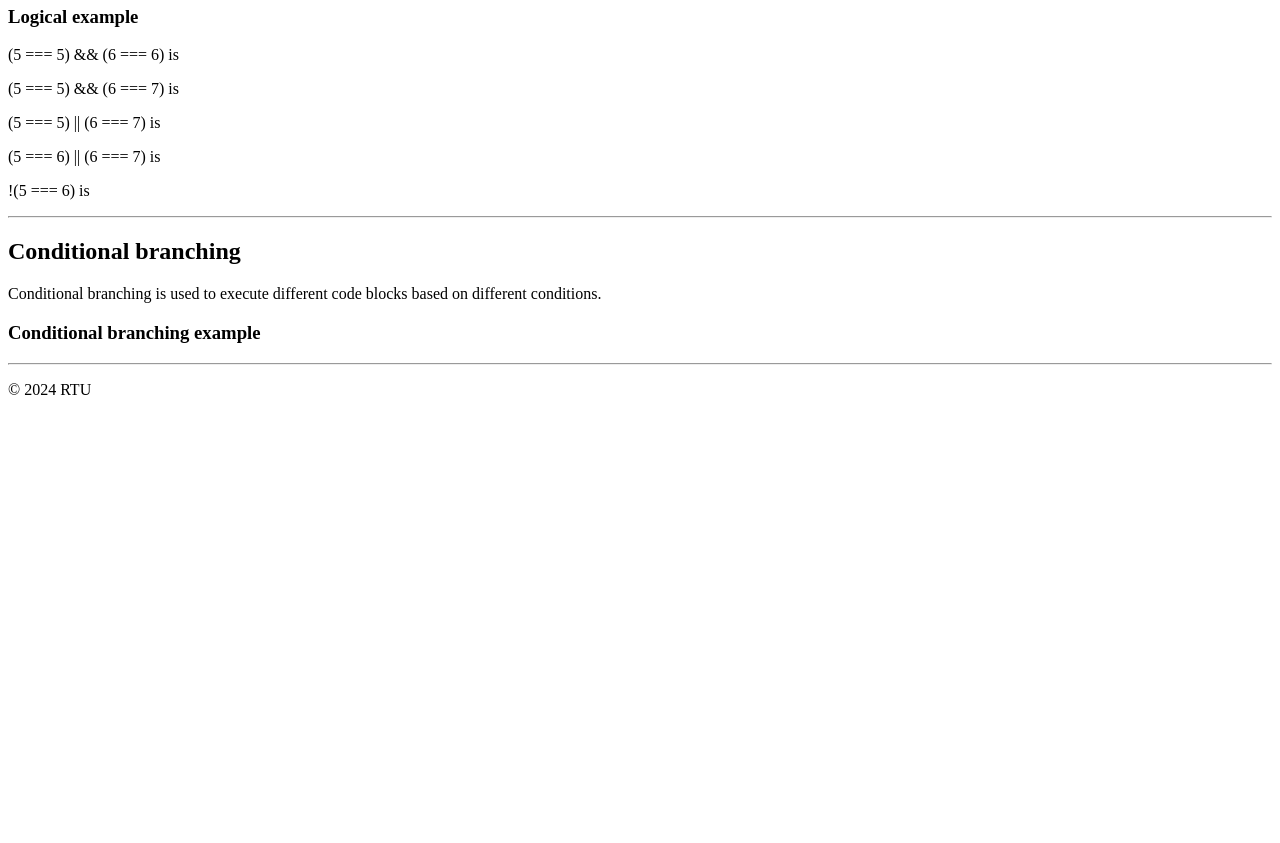
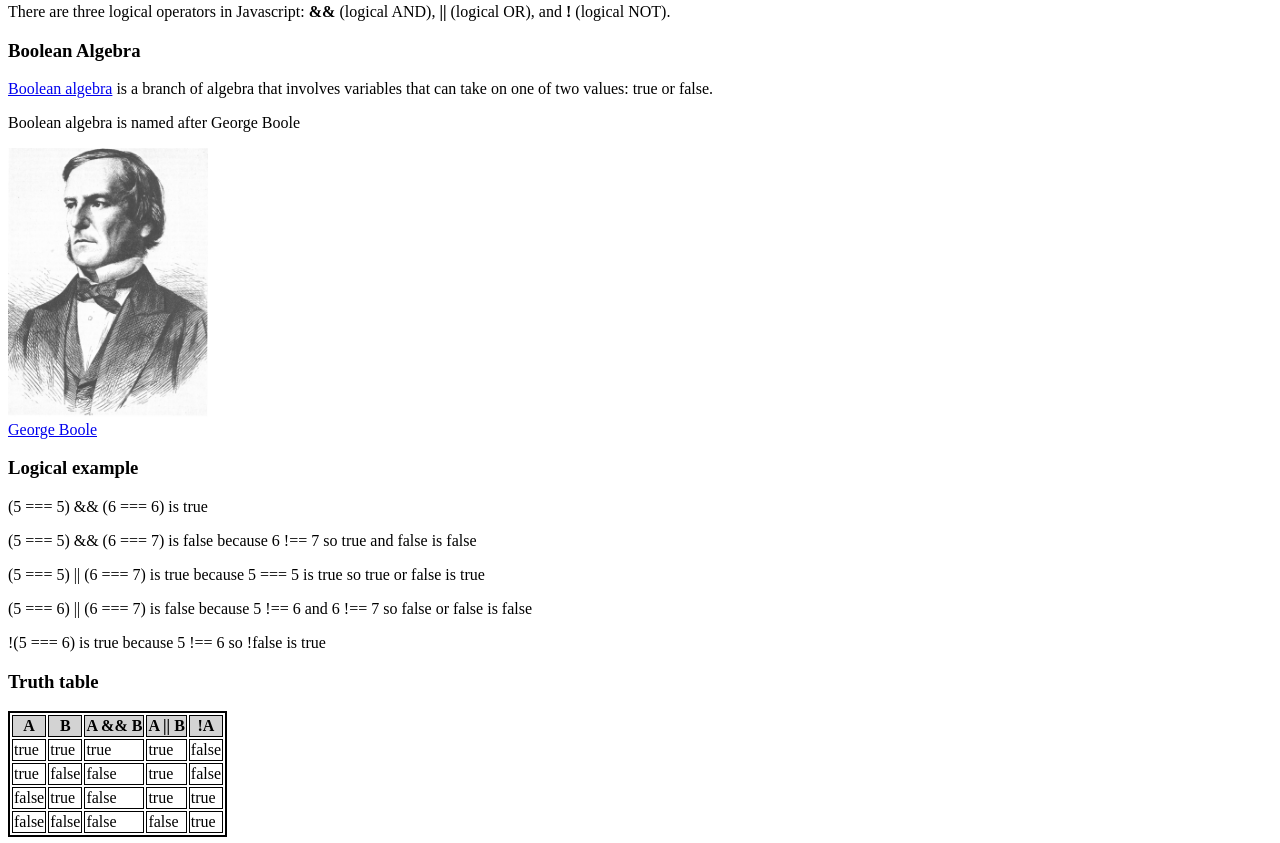
Before and after one commit to ValRCS/RTU_DE0824_Web_Development, a plain HTML site: page day10.html in a window 1280 px wide. Shown: the part 736-1579 px from the top of the page. Before the commit the page ends 1151 px from the top, so only its background shows below. Drawn offline with Linux system fonts and the light colour scheme.

Commit message:
add Boolean Logic

```diff
--- a/day10.html
+++ b/day10.html
@@ -4,6 +4,7 @@
     <meta charset="UTF-8">
     <meta name="viewport" content="width=device-width, initial-scale=1.0">
     <title>Day 10 - Javascript comparison and logical operators, conditional branching</title>
+    <link rel="stylesheet" href="styles/day10.css">
     <script src="scripts/day10.js" defer></script>
 </head>
 <body>
@@ -38,6 +39,13 @@
         <hr>
         <h2>Logical operators</h2>
         <p>Logical operators are used to determine the logic between variables or values.</p>
+        <p>There are three logical operators in Javascript: <strong>&&</strong> (logical AND), <strong>||</strong> (logical OR), and <strong>!</strong> (logical NOT).</p>
+        <h3>Boolean Algebra</h3>
+        <p><a href="https://en.wikipedia.org/wiki/Boolean_algebra" target="_blank">Boolean algebra</a> is a branch of algebra that involves variables that can take on one of two values: true or false.</p>
+        <p>Boolean algebra is named after George Boole</p>
+        <img src="img/Portrait_of_George_Boole.png" alt="George Boole" width="200">
+        <div class="caption"><a href="https://en.wikipedia.org/wiki/George_Boole" target="_blank">George Boole</a></div>
+
         <h3>Logical example</h3>
         <div class="javascript-example">
             <p>(5 === 5) && (6 === 6) is <span id="logical1"></span></p>
@@ -46,6 +54,44 @@
             <p>(5 === 6) || (6 === 7) is <span id="logical4"></span></p>
             <p>!(5 === 6) is <span id="logical5"></span></p>
         </div>
+        <h3>Truth table</h3>
+        <table class="truth-table">
+            <tr>
+                <th>A</th>
+                <th>B</th>
+                <th>A && B</th>
+                <th>A || B</th>
+                <th>!A</th>
+            </tr>
+            <tr>
+                <td>true</td>
+                <td>true</td>
+                <td>true</td>
+                <td>true</td>
+                <td>false</td>
+            </tr>
+            <tr>
+                <td>true</td>
+                <td>false</td>
+                <td>false</td>
+                <td>true</td>
+                <td>false</td>
+            </tr>
+            <tr>
+                <td>false</td>
+                <td>true</td>
+                <td>false</td>
+                <td>true</td>
+                <td>true</td>
+            </tr>
+            <tr>
+                <td>false</td>
+                <td>false</td>
+                <td>false</td>
+                <td>false</td>
+                <td>true</td>
+            </tr>
+        </table>
 <hr>
 <h2>Conditional branching</h2>
 <p>Conditional branching is used to execute different code blocks based on different conditions.</p>
--- a/scripts/day10.js
+++ b/scripts/day10.js
@@ -64,3 +64,39 @@ document.getElementById("comparison6").innerText = 5 >= 6 ; //false
 
 //now comparison7
 document.getElementById("comparison7").innerText = 5 <= 6 ; //true
+
+//now let's do logical operators
+//we have 5 elements for logical operators in our html document
+//logical1 to logical5
+//let's do (5 === 5) && (6 === 6) first both true so true && true is true
+document.getElementById("logical1").innerText = (5 === 5) && (6 === 6); //true
+//we use parentheses to group our logical operations to make sure they are evaluated in the right order
+
+//now (5 === 5) && (6 === 7)
+document.getElementById("logical2").innerText = (5 === 5) && (6 === 7); //false
+document.getElementById("logical2").innerText += " because 6 !== 7 so true and false is false"; //we can add more text to the same element
+//so using += we can add more text to the same element
+
+//now (5 === 5) || (6 === 7)
+document.getElementById("logical3").innerText = (5 === 5) || (6 === 7); //true
+document.getElementById("logical3").innerText += " because 5 === 5 is true so true or false is true";
+//only one of the conditions needs to be true for || to be true, could be both as well
+
+// (5 === 6) || (6 === 7)
+document.getElementById("logical4").innerText = (5 === 6) || (6 === 7); //false
+document.getElementById("logical4").innerText += " because 5 !== 6 and 6 !== 7 so false or false is false";
+//if both sides are false then || is false
+
+//finally we have negation operator !
+//!(5 === 6)
+
+document.getElementById("logical5").innerText = !(5 === 6); //true
+document.getElementById("logical5").innerText += " because 5 !== 6 so !false is true";
+
+//we can use a variable to create a toggle effect
+let toggle = true; //variable name is descriptive
+document.getElementById("toggle1").innerText = toggle; //true
+toggle = !toggle; //so now toggle is false
+document.getElementById("toggle2").innerText = toggle; //false
+toggle = !toggle; //so now toggle is true again
+document.getElementById("toggle3").innerText = toggle; //true
--- /dev/null
+++ b/styles/day10.css
@@ -0,0 +1,16 @@
+/* I want to add a small border to table called truth-table */
+
+.truth-table {
+    border: 2px solid black;
+}
+
+/* I want th elements to have a 1px border and have background color of lightgray */
+.truth-table th {
+    border: 1px solid black;
+    background-color: lightgray;
+}
+
+/* i want a 1px border for the td elements that are inside the truth-table */
+.truth-table td {
+    border: 1px solid black;
+}
```
Also changed, not shown: img/Portrait_of_George_Boole.png (added).
